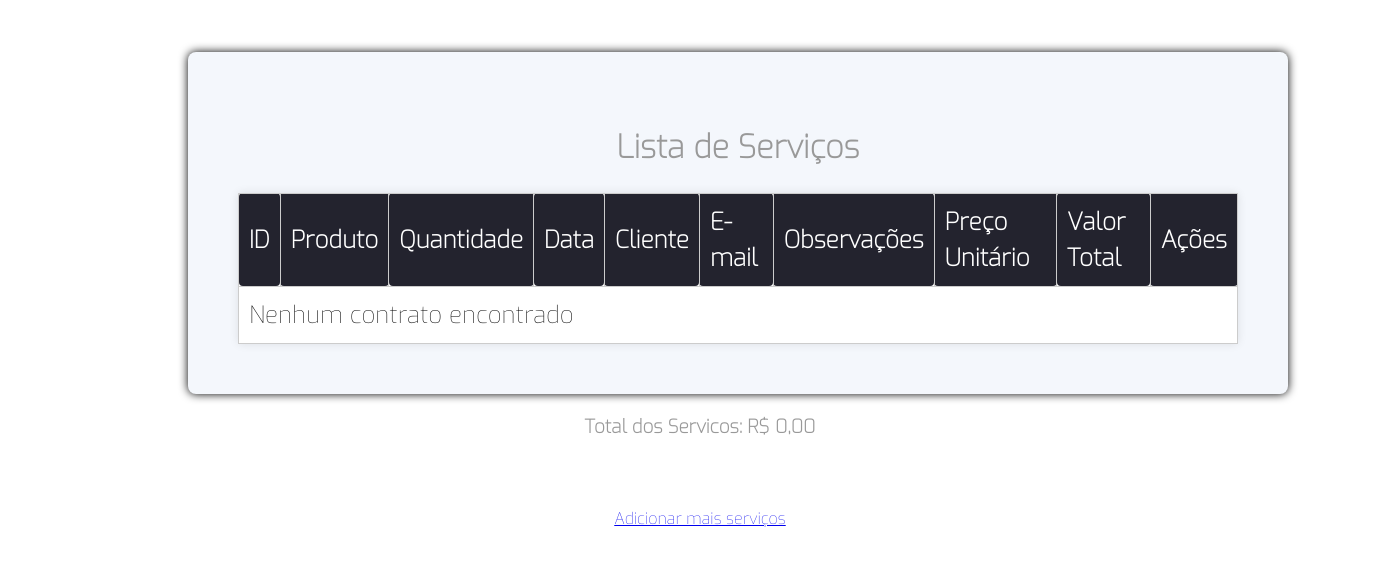
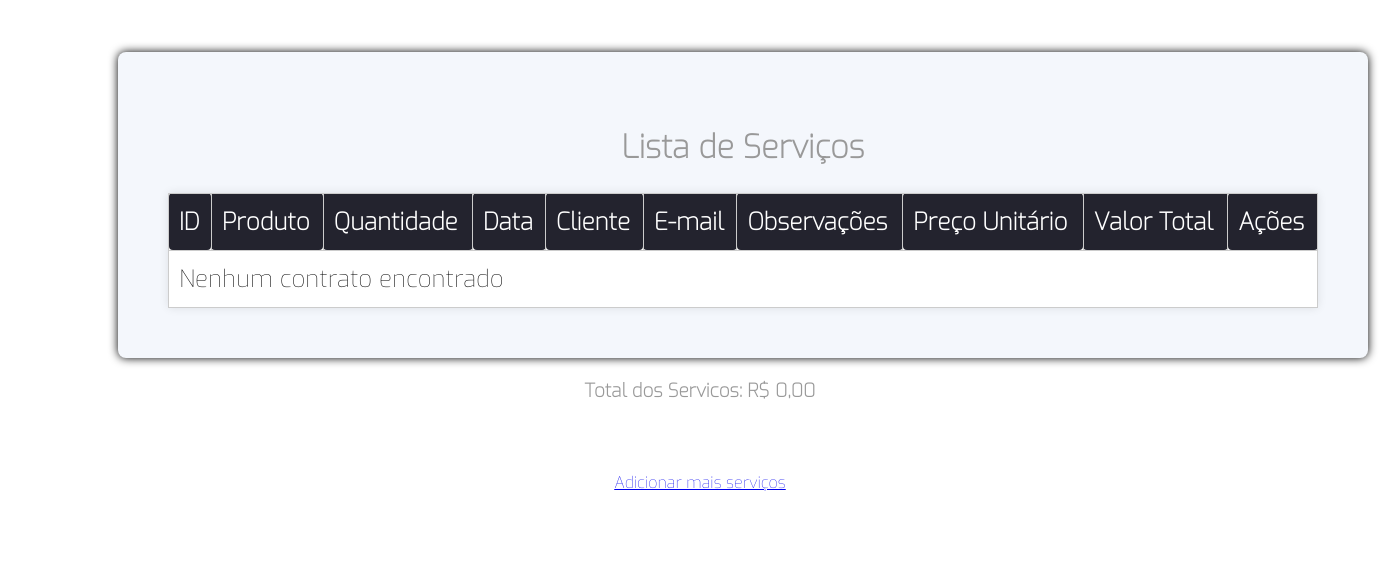
Before and after one commit to m0rpheuss7/Sprint-3, a PHP site: page /contrato.php in a window 1400 px wide. Shown: the part 164-730 px from the top of the page. Run offline with PHP 8.4, Linux system fonts and the light colour scheme; data that the repository does not hold is empty.

Commit message:
arrumei o css

```diff
--- a/css/style.css
+++ b/css/style.css
@@ -204,10 +204,10 @@ form button:hover {
   border-radius: 8px;
   box-shadow: 0 0 10px rgb(0, 0, 0);
   width: 100%;
-  max-width: 1000px;
+  max-width: 1150px;
   margin-top: 20px;
   text-align: center;
-  margin-left: 180px;
+  margin-left: 110px;
 }
 .container1 {
     background-color: #f4f7fc;
```
